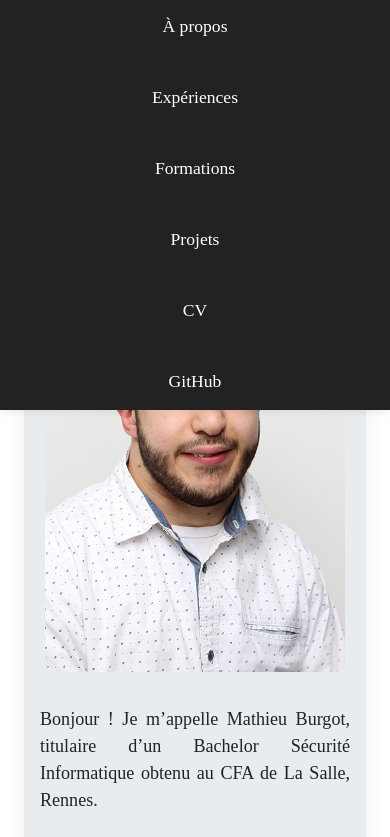
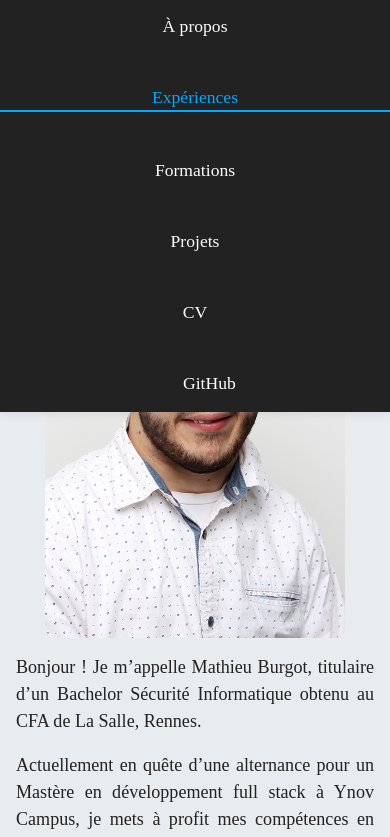
Before and after one commit to Pixelpawn/my-portfolio, an Angular app: page / in a window 390 px wide. Shown: the top 837 px of the page. Built offline with nearby package versions, Linux system fonts and the light colour scheme.

Commit message:
correction wallpaper for section clean

```diff
--- a/src/app/app.component.scss
+++ b/src/app/app.component.scss
@@ -1,15 +1,28 @@
+/* Styles globaux pour éviter marges/paddings parasites */
+* {
+  margin: 0;
+  padding: 0;
+  box-sizing: border-box;
+}
+
+body {
+  margin: 0;
+  padding: 0;
+  width: 100%;
+}
+
 .navbar {
   display: flex;
   gap: 2rem;
-  background: #222; /* Fond sombre */
-  padding: 1rem 2rem;
-  border-radius: 0 0 8px 8px;
+  background: #222;
+  padding: 1rem 0;
   box-shadow: 0 2px 8px rgba(0, 0, 0, 0.08);
-  position: fixed; /* Rendre la navbar fixe */
+  position: fixed;
   top: 0;
   left: 0;
   right: 0;
-  z-index: 1000; /* Assurer que la navbar reste au-dessus du contenu */
+  width: 100vw;
+  z-index: 1000;
 }
 
 .nav-link {
@@ -19,29 +32,58 @@
   font-size: 1.1rem;
   transition: color 0.2s;
   padding-bottom: 2px;
+  position: relative;
 }
 
 .nav-link.active,
 .nav-link:hover {
-  color: #00aaff; /* Bleu pour le thème */
+  color: #00aaff;
   border-bottom: 2px solid #00aaff;
 }
 
-main {
-  padding: 2rem;
-  margin-top: 70px; /* Compenser la hauteur de la navbar fixe */
+.nav-link[href*="cv"] {
+  position: relative;
+  padding-left: 1.8rem;
 }
 
-/* Défilement fluide */
+.nav-link[href*="cv"]::before {
+  content: '\1F4C4';
+  position: absolute;
+  left: 0;
+  top: 50%;
+  transform: translateY(-50%);
+  font-size: 1rem;
+}
+
+.nav-link[href*="github"] {
+  position: relative;
+  padding-left: 1.8rem;
+}
+
+.nav-link[href*="github"]::before {
+  content: '\1F5A5';
+  position: absolute;
+  left: 0;
+  top: 50%;
+  transform: translateY(-50%);
+  font-size: 1rem;
+}
+
+main {
+  padding: 0;
+  margin: 0; /* Supprimer toute marge */
+  margin-top: 70px; /* Compenser la navbar */
+}
+
 html {
   scroll-behavior: smooth;
 }
 
-/* Style des sections */
 section {
-  min-height: 100vh; /* Chaque section occupe la hauteur de l'écran */
-  padding: 2rem;
-  scroll-margin-top: 70px; /* Éviter que la navbar ne chevauche les sections */
+  min-height: 100vh;
+  padding: 0;
+  margin: 0; /* Supprimer toute marge */
+  scroll-margin-top: 70px;
 }
 
 h1 {
@@ -55,11 +97,10 @@ p {
   line-height: 1.6;
 }
 
-/* Responsive design */
 @media (max-width: 700px) {
   .navbar {
     flex-direction: column;
-    padding: 0.5rem;
+    padding: 0.5rem 0;
     border-radius: 0;
   }
 
@@ -67,10 +108,17 @@ p {
     margin: 0.5rem 0;
     width: 100%;
     text-align: center;
+    padding-left: 0;
+  }
+
+  .nav-link[href*="cv"]::before,
+  .nav-link[href*="github"]::before {
+    display: none;
   }
 
   main {
-    padding: 1rem;
-    margin-top: 100px; /* Ajuster pour mobile */
+    padding: 0;
+    margin: 0;
+    margin-top: 100px;
   }
 }
--- a/src/app/description/description.component.scss
+++ b/src/app/description/description.component.scss
@@ -1,11 +1,14 @@
 section#apropos.description-section-bg {
   background-color: #e9ecef;
   box-shadow: 0 8px 24px rgba(30, 30, 30, 0.06);
-  padding: 2rem 2rem;
-  width: 100%;
-  margin: 0 auto;
+  padding: 5rem 0;
+  width: 100vw; /* Pleine largeur de la fenêtre */
+  margin: 0; /* Supprimer toute marge */
   box-sizing: border-box;
   border-radius: 0;
+  position: relative; /* Conserver dans le flux normal */
+  left: 0; /* Coller au bord gauche */
+  right: 0; /* Coller au bord droit */
 }
 
 section#apropos.description-section-bg h2 {
@@ -23,7 +26,11 @@ section#apropos.description-section-bg h2 {
   justify-content: center;
   gap: 2rem;
   flex-wrap: wrap;
-  margin: 0;
+  width: 100%;
+  max-width: 1200px; /* Limiter le contenu, optionnel */
+  margin: 0 auto;
+  padding: 0 2rem;
+  box-sizing: border-box;
 }
 
 .left-description-is-image {
@@ -72,7 +79,11 @@ section#apropos.description-section-bg h2 {
 
 @media (max-width: 700px) {
   section#apropos.description-section-bg {
-    padding: 3rem 1rem;
+    padding: 3rem 0;
+    width: 100vw;
+    margin: 0;
+    left: 0;
+    right: 0;
   }
 
   section#apropos.description-section-bg h2 {
@@ -84,6 +95,8 @@ section#apropos.description-section-bg h2 {
     flex-direction: column;
     align-items: center;
     gap: 1rem;
+    padding: 0 1rem;
+    max-width: 100%;
   }
 
   .left-description-is-image {
--- a/src/app/experiences/experiences.component.ts
+++ b/src/app/experiences/experiences.component.ts
@@ -28,14 +28,14 @@ export class ExperiencesComponent {
     title: 'Stage ',
     underTitle: 'Mairie de Fougères',
     description: "Développement de nouvelles fonctionnalités pour des sites webs développé en symfony et JavaScript.\n\nÉlaboration d'une interface permettant de regrouper les différents sites web des chaufferies de la ville en HTML, CSS et Javascript. La connexion identifiant/mot de passe s'effectue avec LDAP.",
-    year: '2022'
+    year: 'mai 2022 - juin 2022'
   },
 
   {
     title : 'CDD',
     underTitle : 'Tessi',
     description : "Contrôle de la conformité des documents dans le cadre d'un crédit-bail pour les professionnels",
-    year : 2025,
+    year : ' février 2025 - mars 2025',
   },
 
   {
--- a/src/app/formations/formations.component.html
+++ b/src/app/formations/formations.component.html
@@ -6,13 +6,12 @@
          [class.flipped]="flippedIndex === i"
          (click)="toggleFlip(i)">
       <div class="card">
-        <!-- Face avant -->
         <div class="card-front">
-          <h3>{{ item.title }}</h3>
+          <h3 style="text-align: center;">{{ item.title }}</h3>
+          <br><br>
           <p class="underTitle"><strong>{{ item.underTitle }}</strong></p>
           <span class="date">{{ item.year }}</span>
         </div>
-        <!-- Face arrière -->
         <div class="card-back">
           <p style="white-space: pre-line;">{{ item.description }}</p>
         </div>
--- a/src/app/formations/formations.component.scss
+++ b/src/app/formations/formations.component.scss
@@ -1,13 +1,15 @@
 .formations-section-bg {
   background-color: #a6e1fa  ;
   background-size: 100%;
-  //width: 100vw;
   padding-bottom:5rem;
   padding-top: 5rem;
-  //border-radius: 0 0 32px 32px;
   box-shadow: 0 8px 24px rgba(30,30,30,0.06);
-  //max-width: 1200px;
   margin: 0 auto;
+  left: 0;
+  right: 0;
+    z-index: 1000;
+  gap: 2rem;
+
 }
 
 .formations-section-bg h2 {
--- a/src/app/formations/formations.component.ts
+++ b/src/app/formations/formations.component.ts
@@ -11,19 +11,27 @@ import { CommonModule } from '@angular/common';
 
 export class FormationsComponent {
   items = [
-  {
-    title: 'Bac Général mention Assez Bien',
-    underTitle: 'Lycée Assomption à Rennes',
-    description: "Bac passé avec les spécialités Maths & Numérique et Science de l'Informatique",
-    year: '2021'
-  },
+
+    {
+  title: 'Bachelor Sécurité Informatique',
+  underTitle: 'CFA de la salle à Rennes',
+  description: 'Quelques mots sur la formation…',
+  year: '2024'
+},
+
 {
-  title: 'BTS Service Informatique aux organisations',
-  underTitle: 'Pôle Supérieur De La Salle à Rennes',
-  description: "Formation d'une durée de deux ans sur le développement web et logiciel. \nLangages et frameworks appris : PHP, MySQL, CSS3, HTML5, JavaScript, JQuery, Java, Python",
+  title: 'Apprenez à programmer en C',
+  underTitle: 'Open classroom',
+  description: 'MOOC abordant les bases du langage C',
+  year: '2024'
+},
+
+{
+  title: "Sécurisez vos applications web avec l'OWASP",
+  underTitle: 'Open classroom',
+  description: 'MOOC abordant les bases du langage C',
   year: '2023'
 },
-
 {
   title: "Mooc de l'ANSSI",
   underTitle: 'SecNumAcademie',
@@ -32,24 +40,25 @@ export class FormationsComponent {
 },
 
 {
-  title: "Sécurisez vos applications web avec l'OWASP",
-  underTitle: 'Open classroom',
-  description: 'MOOC abordant les bases du langage C',
+  title: 'BTS Service Informatique aux organisations',
+  underTitle: 'Pôle Supérieur De La Salle à Rennes',
+  description: "Formation d'une durée de deux ans sur le développement web et logiciel. \nLangages et frameworks appris : PHP, MySQL, CSS3, HTML5, JavaScript, JQuery, Java, Python",
   year: '2023'
 },
 
-{
-  title: 'Apprenez à programmer en C',
-  underTitle: 'Open classroom',
-  description: 'MOOC abordant les bases du langage C',
-  year: '2024'
-},
-{
-  title: 'Bachelor Sécurité Informatique',
-  underTitle: 'CFA de la salle à Rennes',
-  description: 'Quelques mots sur la formation…',
-  year: '2024'
-},
+  {
+    title: 'Bac Général mention Assez Bien',
+    underTitle: 'Lycée Assomption à Rennes',
+    description: "Bac passé avec les spécialités Maths & Numérique et Science de l'Informatique",
+    year: '2021'
+  },
+
+
+
+
+
+
+
 
 
 
--- a/src/app/home-page/home-page.component.ts
+++ b/src/app/home-page/home-page.component.ts
@@ -1,5 +1,4 @@
 import { Component } from '@angular/core';
-//import { ProfileCom } from '../profile-section/.component';
 import { FormationsComponent } from '../formations/formations.component';
 import { ExperiencesComponent } from '../experiences/experiences.component';
 import { ProjetsComponent } from '../projets/projets.component';
--- a/src/app/projets/projets.component.html
+++ b/src/app/projets/projets.component.html
@@ -6,13 +6,14 @@
          [class.flipped]="flippedIndex === i"
          (click)="toggleFlip(i)">
       <div class="card">
-        <!-- Face avant -->
         <div class="card-front">
           <h3>{{ item.title }}</h3>
+          <br>
+          <br>
+          <br>
           <p><strong>{{ item.underTitle }}</strong></p>
           <span class="date">{{ item.year }}</span>
         </div>
-        <!-- Face arrière -->
         <div class="card-back">
           <p style="white-space: pre-line;">{{ item.description }}</p>
         </div>
--- a/src/app/projets/projets.component.scss
+++ b/src/app/projets/projets.component.scss
@@ -8,6 +8,12 @@
   box-shadow: 0 8px 24px rgba(30,30,30,0.06);
   //max-width: 1200px;
   margin: 0 auto;
+  left: 0;
+  right: 0;
+    z-index: 1000;
+    gap: 2rem;
+
+
 }
 
 .projets-section-bg h2 {
--- a/src/styles.scss
+++ b/src/styles.scss
@@ -1 +1,12 @@
 /* You can add global styles to this file, and also import other style files */
+* {
+  margin: 0;
+  padding: 0;
+  box-sizing: border-box;
+}
+
+body, html {
+  margin: 0;
+  padding: 0;
+  width: 100%;
+}
```
Also changed, not shown: src/app/experiences/experiences.component.scss (+109 -9 lines).
